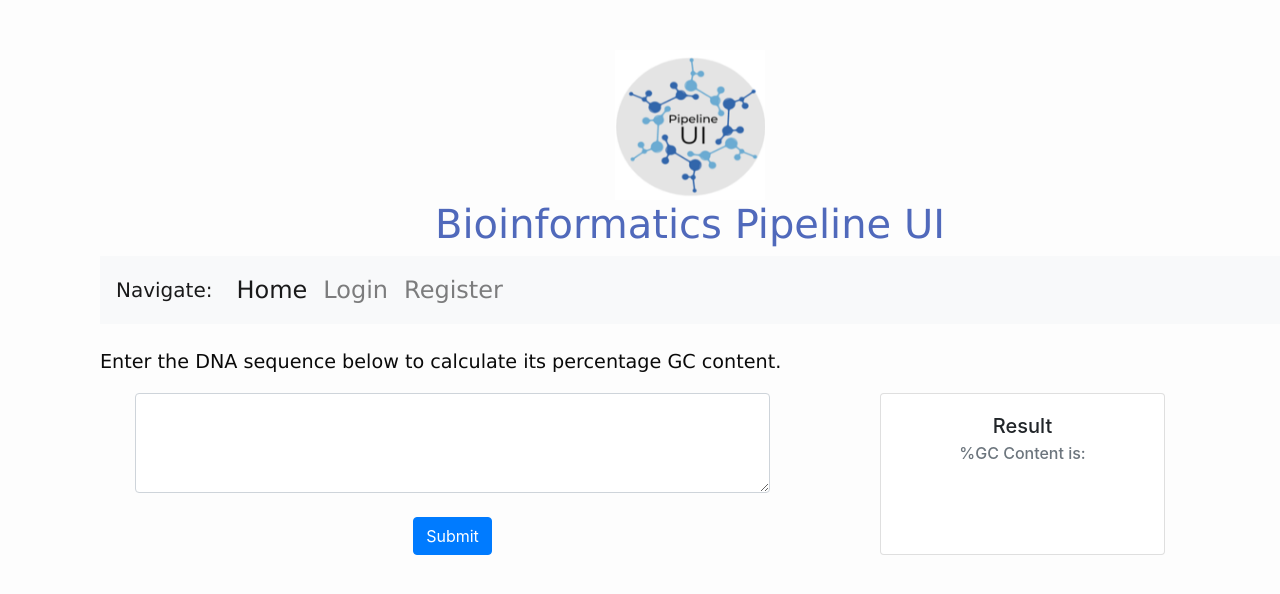
After one commit to AJTDaedalus/pipeline_ui, a Flask app: page /gccontent in a window 1280 px wide. The commit adds this page. Shown: the top 594 px of the page. Run offline with Flask 2, Linux system fonts and the light colour scheme; some libraries are stand-ins or nearby versions.

Commit message:
Added GC Content page and text area to get user input

```diff
--- a/code/app/home/views.py
+++ b/code/app/home/views.py
@@ -35,3 +35,8 @@ def lacking_permission():
 def page_not_found(e):
     session['redirected_from'] = request.url
     return redirect(url_for("home.lacking_permission"))
+
+## Use Get and POST method to get user input and send the result
+@home.route("/gccontent")
+def gccontent():
+    return render_template("gccontent.html")
--- a/code/app/templates/base.html
+++ b/code/app/templates/base.html
@@ -38,6 +38,9 @@
 				{% if current_user.can('Placeholder1') %}
                 <li class="nav-item">
                   <a class="nav-link" href="{{url_for('home.testpage')}}">Test Page</a>
+                </li>
+                <li class="nav-item">
+                  <a class="nav-link" href="{{url_for('home.gccontent')}}">GC Content</a>
                 </li>
                 <li class="nav-item">
                   <a class="nav-link disabled" href="#" tabindex="-1" aria-disabled="true">Disabled</a>
--- /dev/null
+++ b/code/app/templates/gccontent.html
@@ -0,0 +1,30 @@
+{% extends "base.html" %}
+{% block title %}Calculate GC Content Page{% endblock %}
+{% block page_content %}
+    <br>
+<p style="text-align:left">Enter the DNA sequence below to calculate its percentage GC content.</p>
+        <div class="container">
+        <div class="row">
+            <div class="col-md-7">
+                    <div class="form-floating">
+                        <textarea name="data" class="form-control" id="floatingTextarea2" style="height: 100px"></textarea>
+                        <br>
+                    </div>
+                    <button type="submit" class="btn btn-primary">Submit</button>
+                </form>
+            </div>
+
+            <div class="card col-sm-3 offset-1" style="width: auto;">
+                <div class="card-body">
+                    <h5 class="card-title">Result</h5>
+                    <h6 class="card-subtitle mb-2 text-muted">%GC Content is: </h6>
+
+
+                </div>
+            </div>
+
+        </div>
+    </div>
+
+
+{% endblock %}
```
